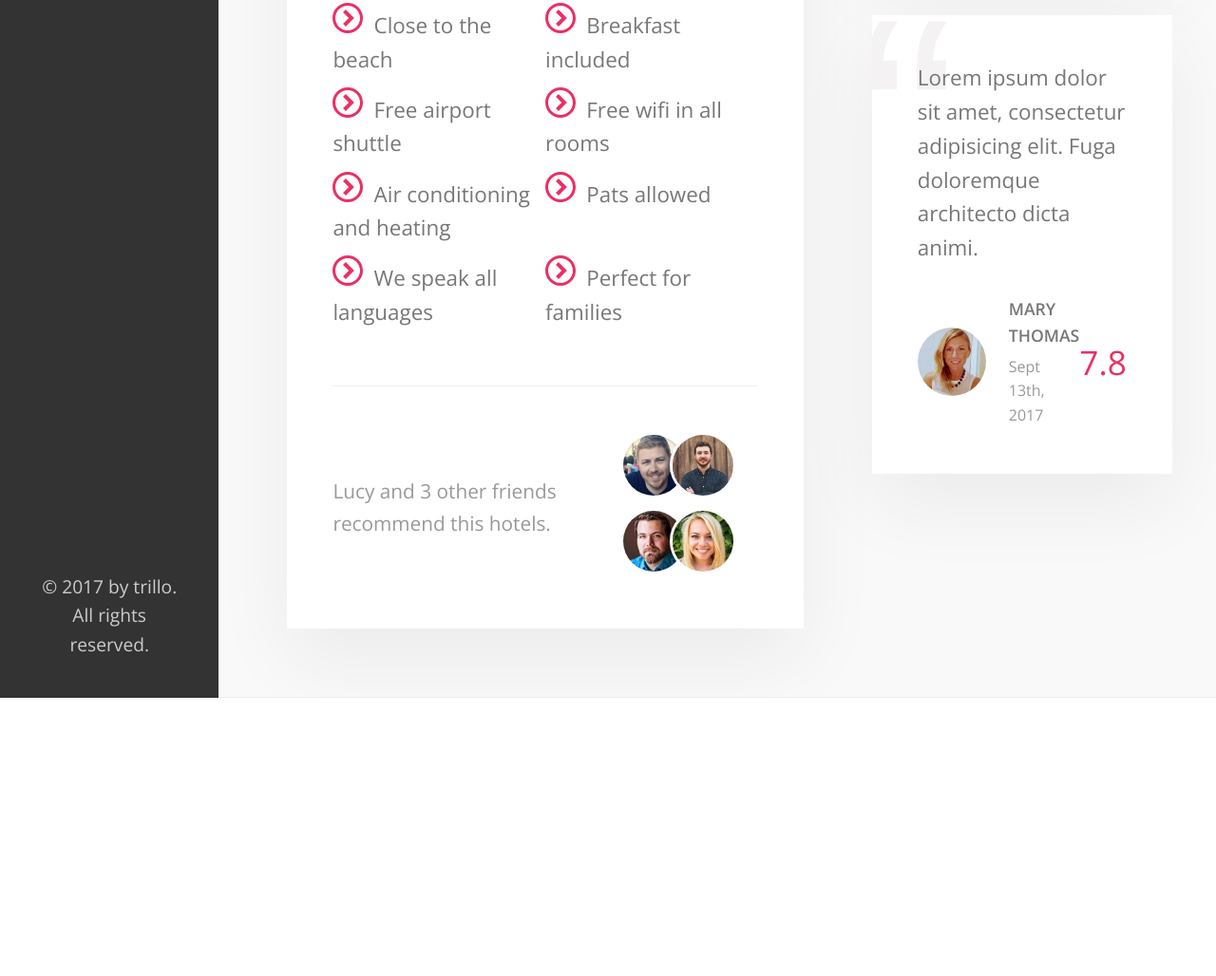
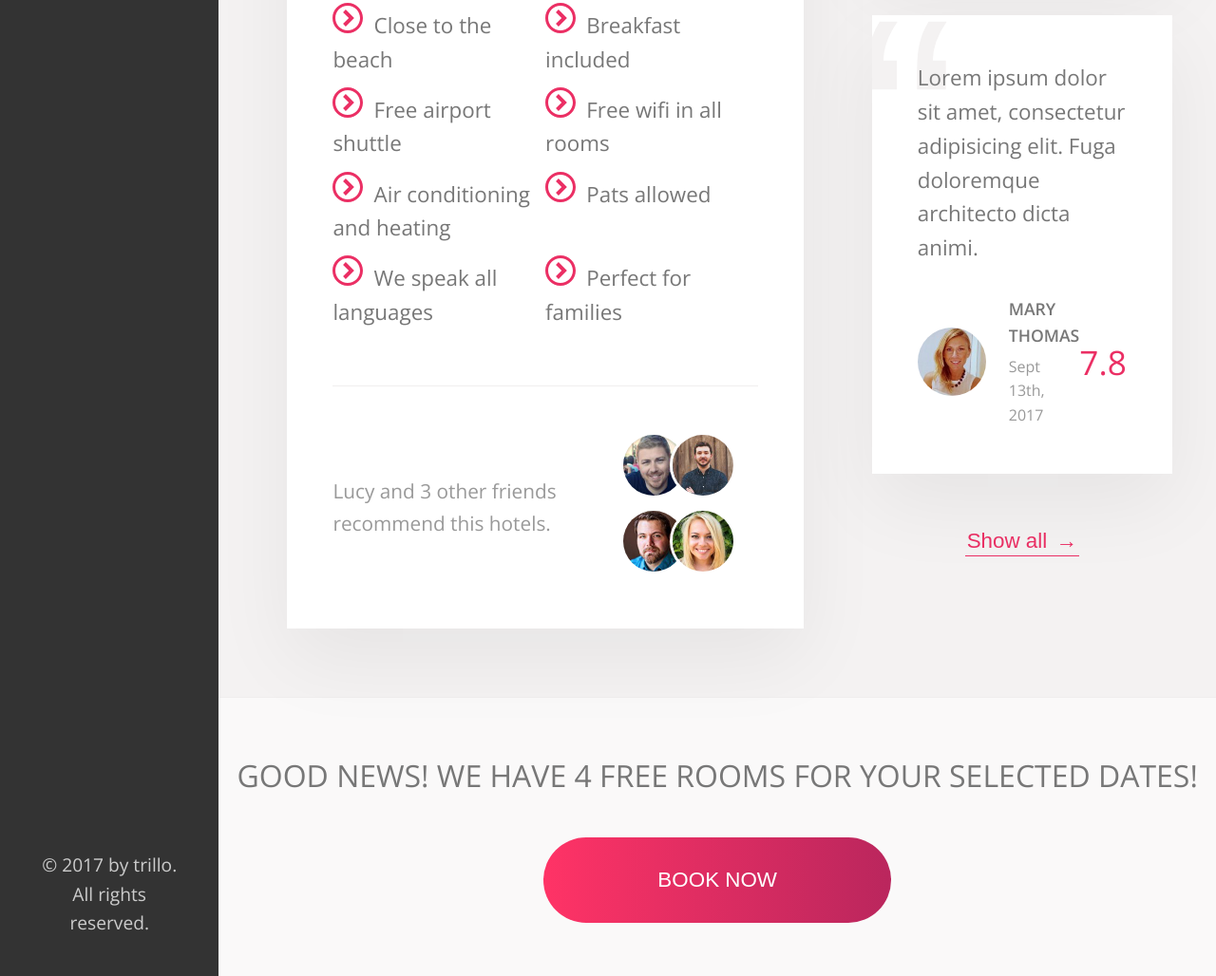
Before and after one commit to CocoTapi/advanced-css-and-sass, a website: page Trillo/index.html in a window 1280 px wide. Shown: the part 1362-2390 px from the top of the page at 95% size. Before the commit the page ends 2097 px from the top, so only its background shows below. Drawn offline with nearby package versions, Linux system fonts and the light colour scheme.

Commit message:
add cta and button styling

```diff
--- a/Trillo/index.html
+++ b/Trillo/index.html
@@ -190,8 +190,22 @@
                                     <div class="review__rating">7.8</div>
                                 </figcaption>
                             </figure>
+
+                            <button class="btn-inline">Show all <span>&rarr;</span></button>
                         </div>
+
+
                     </div>
+                    <div class="cta">
+                        <h2 class="cta__book-now">
+                            Good news! We have 4 free rooms for your selected dates!
+                        </h2>
+                        <button class="btn">
+                            <span class="btn__visible">Book now</span>
+                            <span class="btn__invisible">Only 4 rooms left</span>
+                        </button>
+                    </div>
+
                 </main>
             </div>
         </div>
--- a/Trillo/sass/_component.scss
+++ b/Trillo/sass/_component.scss
@@ -308,8 +308,18 @@
     cursor: pointer;
     transition: all .2s;
 
+    & span {
+        margin-left: 3px;
+        transition: margin-left .2s;
+    }
+
     &:hover {
         color: var(--color-grey-dark-1);
+
+
+        span {
+            margin-left: 8px;
+        };
     }
 
     &:focus {
@@ -480,3 +490,67 @@
         z-index: 1;
     }
 }
+
+///////////////////////////////////////////////
+// CALL TO ACTION
+.cta {
+    padding: 3.5rem 0;
+    text-align: center;
+
+    &__book-now{
+        font-size: 2rem;
+        font-weight: 300;
+        text-transform: uppercase;
+        margin-bottom: 2.5rem;
+    }
+}
+
+///////////////////////////////////////////////
+// BUTTON
+.btn {
+    font-size: 1.4rem;
+    font-weight: 300;
+    text-transform: uppercase;
+    border-radius: 100px;
+    border: none;
+    color: #FFF;
+    background-image: linear-gradient(to right, var(--color-primary-light), var(--color-primary-dark));
+    position: relative;
+    overflow: hidden;
+    cursor: pointer;
+
+    & > * {
+        display: inline-block;
+        height: 100%;
+        width: 100%;
+    }
+
+    &__visible {
+        padding: 2rem 7.5rem;
+    }
+
+    &__invisible {
+        position: absolute;
+        padding: 2rem 0;
+        left: 0;
+        top: -100%;
+        transition: all .2s;
+    }
+
+    &:hover {
+        background-image: linear-gradient(to left, var(--color-primary-light), var(--color-primary-dark));
+    }
+
+    &:hover &__visible {
+        transform: translateY(100%);
+    }
+
+    &:hover &__invisible {
+        top: 0;
+    }
+
+    &:focus {
+        outline: none;
+        animation: pulsate 1s infinite;
+    }
+}
--- a/Trillo/sass/_layout.scss
+++ b/Trillo/sass/_layout.scss
@@ -1,7 +1,7 @@
 .container {
     max-width: 128rem;
     margin: 8rem auto;
-    background-color: var(--color-grey-light-2);
+    background-color: var(--color-grey-light-1);
     box-shadow: var(--shadow-dark);
 
     min-height: 50rem;
@@ -48,7 +48,7 @@
 .detail {
     display: flex;
     padding: 4.5rem;
-    background-color: var(--color-grey-light-1);
+    background-color: var(--color-grey-light-2);
     border-bottom: var(--line);
     font-size: 1.4rem;
 }
@@ -65,4 +65,8 @@
 .user-reviews {
     //background-color: yellowgreen;
     flex: 1;
+
+    display: flex;
+    flex-direction: column;
+    align-items: center;
 }
```
Also changed, not shown: Trillo/css/style.css, 1 other file.
